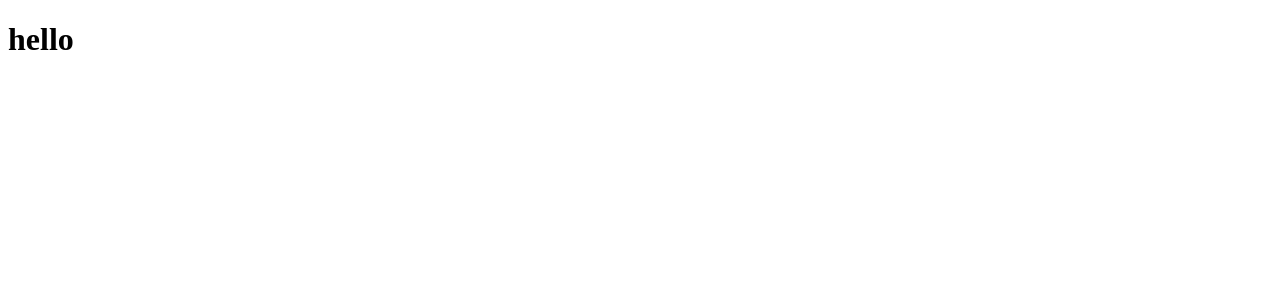
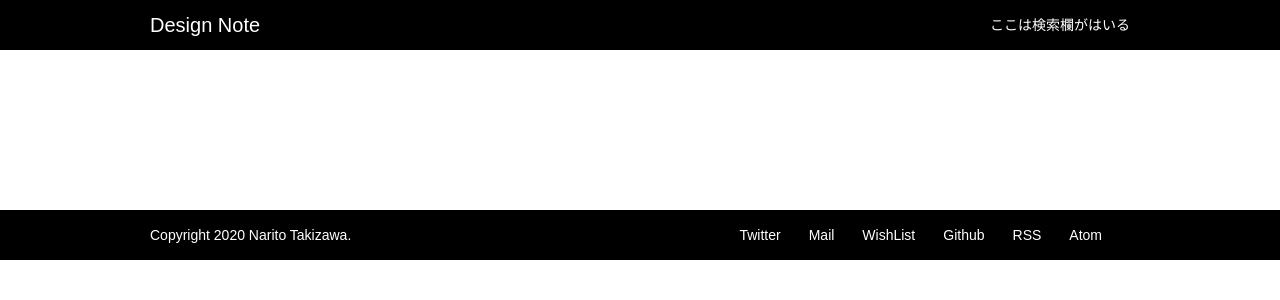
Before and after one commit to naritotakizawa/django-narito-blog3, a Vue app in the folder nblog3/frontend/: page / in a window 1280 px wide. Shown: the top 300 px of the page. Built offline with nearby package versions, Linux system fonts and the light colour scheme.

Commit message:
シンプルブログ、ヘッダーとフッターの作成

```diff
--- a/nblog3/frontend/src/App.vue
+++ b/nblog3/frontend/src/App.vue
@@ -1,15 +1,50 @@
 <template>
     <div id="app">
-        <h1>hello</h1>
+        <Header/>
+        <router-view/>
+        <Footer/>
     </div>
 </template>
 
 <script>
+    import Header from "./components/Header"
+    import Footer from "./components/Footer"
+
     export default {
         name: 'app',
+        components: {Header, Footer}
     }
 </script>
 
 <style>
+    * {
+        margin: 0;
+        padding: 0;
+    }
 
+    body {
+        font-family: fot-tsukuardgothic-std, sans-serif;
+        line-height: 1.5;
+        font-size: 14px;
+    }
+
+    .container {
+        width: 100%;
+        padding: 0 20px;
+        box-sizing: border-box;
+    }
+
+    @media (min-width: 768px) {
+        .container {
+            width: 700px;
+            padding: 0;
+            margin: 0 auto;
+        }
+    }
+
+    @media (min-width: 1024px) {
+        .container {
+            width: 980px;
+        }
+    }
 </style>
--- /dev/null
+++ b/nblog3/frontend/src/components/Footer.vue
@@ -0,0 +1,62 @@
+<template>
+    <footer>
+        <p>Copyright 2020 Narito Takizawa.</p>
+        <ul>
+            <li><a href="https://twitter.com/toritoritorina">Twitter</a></li>
+            <li><a href="mailto:toritoritorina@gmail.com">Mail</a></li>
+            <li><a href="https://www.amazon.co.jp/hz/wishlist/ls/2ZCE9KHVM7FRA?&sort=default">WishList</a></li>
+            <li><a href="https://github.com/naritotakizawa/django-narito-blog3">Github</a></li>
+            <li><a href="https://narito.ninja/design-note/rss/">RSS</a></li>
+            <li><a href="https://narito.ninja/design-note/atom/">Atom</a></li>
+        </ul>
+    </footer>
+</template>
+
+<script>
+    export default {
+        name: 'site-footer'
+    }
+</script>
+
+<style scoped>
+    footer {
+        background-color: #000;
+        color: #fff;
+        padding: 0 20px;
+        margin-top: 160px;
+    }
+    ul > li {
+        display: inline-block;
+        margin-right: 2em;
+    }
+    ul a {
+        color: #fff;
+        text-decoration: none;
+    }
+    @media (min-width: 768px) {
+        footer {
+            padding: 0;
+            height: 50px;
+            display: grid;
+            grid-template-columns: 1fr 700px 1fr;
+            grid-template-rows: 1fr;
+        }
+        footer > * {
+            grid-column: 2;
+            grid-row: 1;
+        }
+        p {
+            justify-self: start;
+            align-self: center;
+        }
+        ul {
+            justify-self: end;
+            align-self: center;
+        }
+    }
+    @media (min-width: 1024px) {
+        footer {
+            grid-template-columns: 1fr 980px 1fr;
+        }
+    }
+</style>
--- /dev/null
+++ b/nblog3/frontend/src/components/Header.vue
@@ -0,0 +1,65 @@
+<template>
+    <header>
+        <h1><a href="/design-note/">Design Note</a></h1>
+        <div id="form">
+            ここは検索欄がはいる
+        </div>
+    </header>
+</template>
+
+<script>
+    export default {
+        name: 'site-header',
+    }
+</script>
+
+<style scoped>
+    header {
+        background-color: #000;
+        color: #fff;
+        height: 50px;
+        display: grid;
+        grid-template-columns: 20px 1fr 20px;
+        grid-template-rows: 1fr;
+        margin-bottom: 80px;
+    }
+
+    header > * {
+        grid-row: 1;
+        grid-column: 2;
+    }
+
+    h1 {
+        justify-self: start;
+        align-self: center;
+        font-size: 20px;
+        font-weight: normal;
+    }
+
+    h1 > a {
+        color: #fff;
+        text-decoration: none;
+    }
+
+    #form {
+        justify-self: end;
+        align-self: center;
+        display: none;
+    }
+
+    @media (min-width: 768px) {
+        header {
+            grid-template-columns: 1fr 700px 1fr;
+        }
+
+        #form {
+            display: block;
+        }
+    }
+
+    @media (min-width: 1024px) {
+        header {
+            grid-template-columns: 1fr 980px 1fr;
+        }
+    }
+</style>
```
